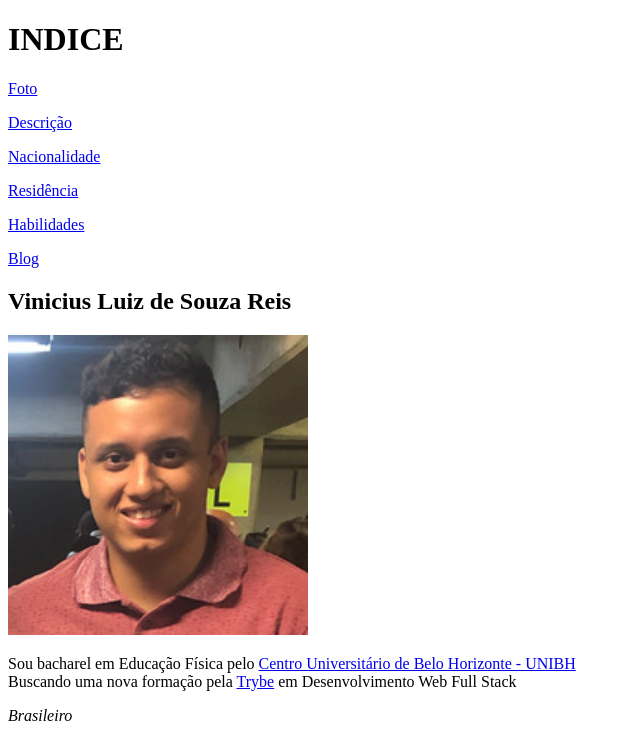
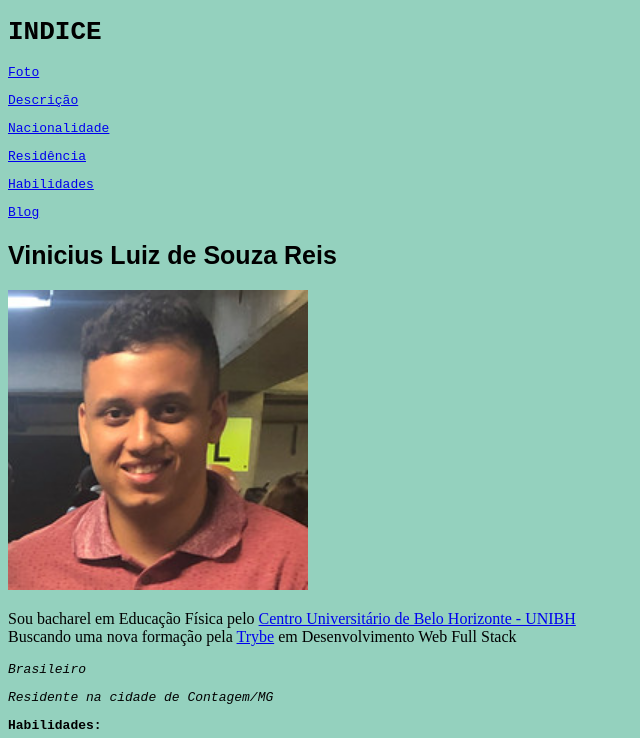
Before and after one commit to ViniciusSouzaReis/Portifolio, a plain HTML site: page index.html in a window 1280 px wide. Shown: the top 738 px of the page, without its empty margins (0-640 px from the left). Drawn offline with Linux system fonts and the light colour scheme.

Commit message:
um pouco de estilizacao do portifolio

```diff
--- a/index.html
+++ b/index.html
@@ -3,6 +3,8 @@
     <head>
         <meta charset="UTF-8">
         <title>Portifolio Vinicius Souza</title>
+        <link rel="stylesheet" type="text/css" href="style.css">
+
     </head>
     <body>
         <h1>INDICE</h1>
--- /dev/null
+++ b/style.css
@@ -0,0 +1,17 @@
+body {
+    background-color: rgb(148, 209, 190);
+    font-family: monospace;
+}
+
+h2 {
+    font-family: fantasy;
+    font-size: 25px;
+}
+
+h1{
+    font-size: 2em;
+}
+
+#descricao {
+    font-family: 'Times New Roman', Times, serif;
+}
```
